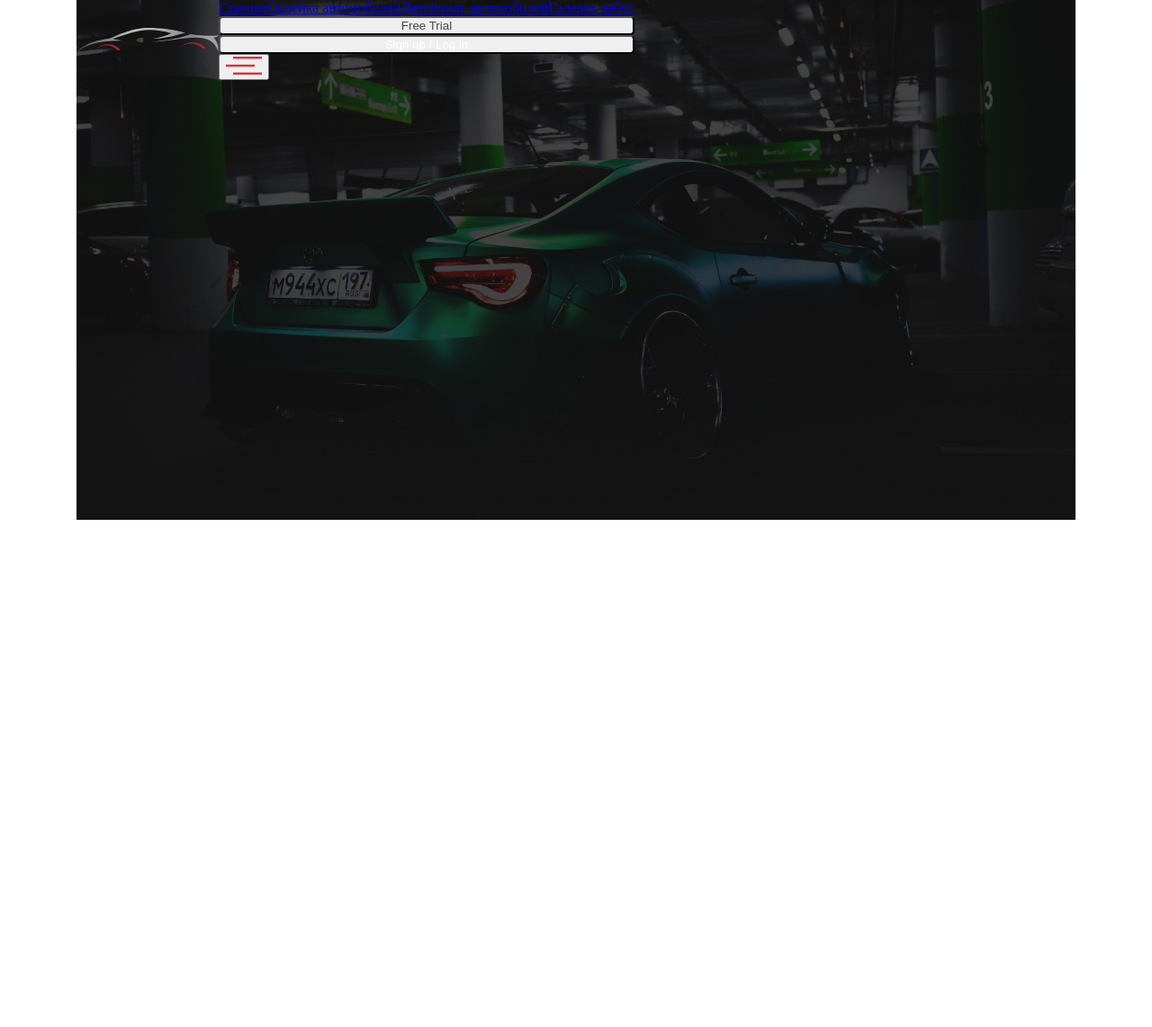
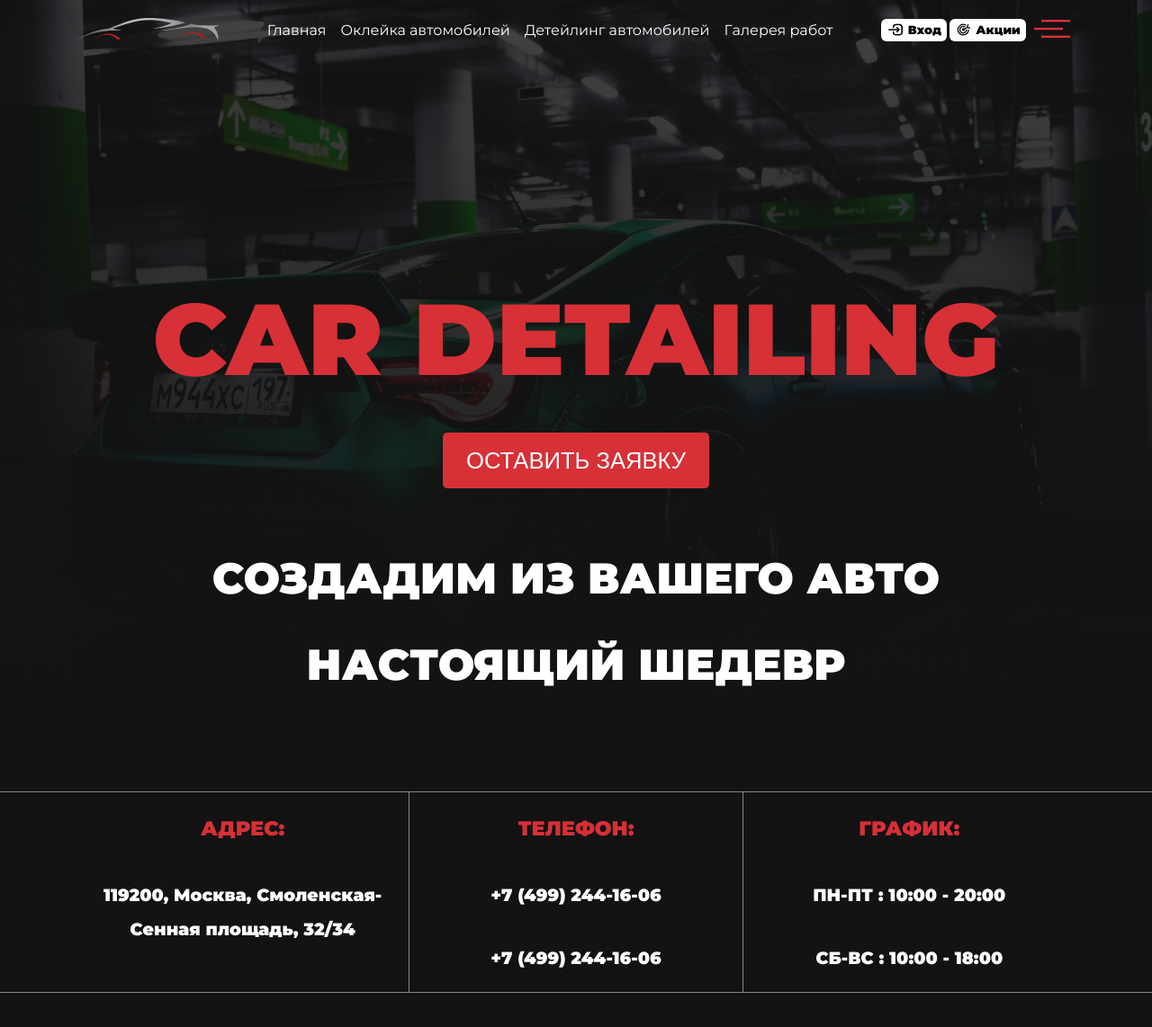
Before and after one commit to inverser-pro/ggr, a Gatsby site: page / in a window 1280 px wide. Shown: the top 1142 px of the page at 90% size. Before the commit the page ends 800 px from the top, so only its background shows below. Built offline with nearby package versions, Linux system fonts and the light colour scheme; Gatsby itself is replaced by a stand-in of ours.

Commit message:
Up index.js, add gsap, icons.svg, start anim

```diff
--- a/package.json
+++ b/package.json
@@ -23,6 +23,7 @@
     "gatsby-source-filesystem": "^5.13.1",
     "gatsby-source-graphql": "^5.13.1",
     "gatsby-transformer-sharp": "^5.13.1",
+    "gsap": "^3.12.7",
     "react": "^18.2.0",
     "react-dom": "^18.2.0"
   }
--- /dev/null
+++ b/src/anim/gsap1920.js
@@ -0,0 +1,41 @@
+import { gsap } from "gsap";
+import { ScrollTrigger } from "gsap/ScrollTrigger";
+import {MotionPathPlugin} from "gsap/MotionPathPlugin";
+
+const anim1920 = (d,s,a)=>{
+    gsap.registerPlugin(ScrollTrigger);
+    gsap.registerPlugin(MotionPathPlugin);  /* register the MotionPath plugin */
+    console.log(document.querySelector('.MP3Bl'));
+    gsap.to('.MPS',{
+        x:'-50%',
+        opacity:0,
+        scrollTrigger:{
+            trigger:'.MP3Bl',
+            start: "-20% 90%", // Начало анимации, когда верхняя часть .MP3Bl достигает центра экрана
+            end: "50% 50%",   // Конец анимации, когда нижняя часть .MP3Bl достигает верхней части экрана
+            scrub: 1, // Плавная анимация при прокрутке
+            // scrub: 1,
+            // pin:true,
+            markers: true, //JFT
+            onEnter:()=>{
+                console.log('onEnter');
+            },
+            onLeave:()=>{
+                console.log('onLeave');
+
+                // gsap.to('.MPBarrels',{
+                //     marginTop:'-103%',
+                //     scrollTrigger:{
+                //         trigger:'.MPSectB3',
+                //         start:"10% 40%",
+                //         end:"40% 20%",
+                //         scrub:1,
+                //         // markers: true,
+                //     },
+                // });
+            },
+        }
+    });
+}
+
+export default anim1920;
--- a/src/components/Container.js
+++ b/src/components/Container.js
@@ -13,8 +13,8 @@ const Container = ({children}) =>{
             <Header
                 handleOverlayMenu={handleOverlayMenu}
             />
-            <div>{children}</div>
         </div>
+        <div>{children}</div>
         {/* <MobMenu
             menuOpen={menuOpen}
             callback={handleOverlayMenu}
--- a/src/components/Header.js
+++ b/src/components/Header.js
@@ -6,32 +6,18 @@ import Nav from "./elements/Nav";
 const Header = ({handleOverlayMenu})=>{
     console.log('HEADER JS');
 
-    return  <div className="container pf z4 fx fsb hTop">
+    return  <div className="container w1 pf z4 fx fsb ac gap2 hTop">
         <Link to="/" className="fx ac mainHref">
             <img className="hTopLogo" loading="lazy" width="158" src="/media/logo.svg" alt="Logo Hype2"/>
         </Link>
-        <div className="fx768 ac">
-
         <Nav
             classes={'dnB1440 headerNav'}
         />
 
         <ButtonsIn
             classes={'dn375'}
+            menu={handleOverlayMenu}
         />
-            <button
-                className="pr"
-                aria-label="Open menu"
-                onClick={handleOverlayMenu}
-                role="button"
-            >
-                <img width="40" loading="lazy" src="/media/tech/btn-menu.svg" alt="Menu Button"/>
-            </button>
-        </div>
-        <div className="pa fullpageStrips">
-            <q className="pa"></q>
-            <div></div>
-        </div>
     </div>;
 }
 
--- a/src/components/elements/ButtonsIn.js
+++ b/src/components/elements/ButtonsIn.js
@@ -1,10 +1,25 @@
 import React from "react";
+import SvgIcon from "./SvgIcon";
 
-const ButtonsIn = ({classes=''})=>{
-    return  <>
-        <button className={`${classes} db btn br w1 MPBtnFree MPBtnFreeBlack`} role="button">Free Trial</button>
-        <button className={`${classes} db btn br w1 cf MPBtnLogin`} role="button">Sign up / Log in</button>
-    </>;
+const ButtonsIn = ({classes='',menu})=>{
+    return  <span className="fx gap">
+        <button className={`${classes} fx ac gap btn br w1 fwb MPBtnFree MPBtnFreeBlack`} role="button">
+            <SvgIcon hash="sigin" width="20"/>
+            Вход
+            </button>
+        <button className={`${classes} fx ac gap btn br w1 fwb MPBtnLogin`} role="button">
+            <SvgIcon hash="action" width="20"/>
+            Акции
+        </button>
+        <button
+            className="pr"
+            aria-label="Open menu"
+            onClick={menu}
+            role="button"
+        >
+            <img width="40" loading="lazy" src="/media/tech/btn-menu.svg" alt="Menu Button"/>
+        </button>
+    </span>;
 }
 
 export default ButtonsIn;
--- a/src/components/elements/Nav.js
+++ b/src/components/elements/Nav.js
@@ -3,15 +3,11 @@ import {Link} from "gatsby"
 
 const Nav = ({classes})=>{
     return <nav className={`mobMenuDiv mobMenuNav ${classes}`}>
-        <ul className="fx fdc">
-            <li>
-                <h3>
-                    <Link to="/">Главная</Link>
-                    <Link to="/car-glue">Оклейка автомобилей</Link>
-                    <Link to="/car-detailing">Детейлинг автомобилей</Link>
-                    <Link to="/our-projects">Галерея работ</Link>
-                </h3>
-            </li>
+        <ul className="fx ac gap1">
+            <li><Link to="/">Главная</Link></li>
+            <li><Link to="/car-glue">Оклейка автомобилей</Link></li>
+            <li><Link to="/car-detailing">Детейлинг автомобилей</Link></li>
+            <li><Link to="/our-projects">Галерея работ</Link></li>
         </ul>
     </nav>
 }
--- /dev/null
+++ b/src/components/elements/SvgIcon.js
@@ -0,0 +1,7 @@
+import React from "react";
+const SvgIcon = ({hash, width=24, class_=''})=>(
+  <svg className={`svg ${class_}`} width={width} height={width}>
+      <use xlinkHref={`/media/i.svg#${hash}`}></use>
+  </svg>
+)
+export default SvgIcon
--- a/src/css/css.css
+++ b/src/css/css.css
@@ -79,10 +79,15 @@ border-spacing: 0;
 body{
     margin: 0;
     padding: 0;
+    font-family: 'Montserrat';
+    background-color: #131313;
+    color:#fff;
+    --red:#D73037;
 }
 
 h1{
     font: bold 2.4rem/3rem 'Montserrat Black','Segoe UI', Tahoma, Geneva, Verdana, sans-serif;
+    line-height: 1;
 }
 
 .pr{position: relative}
@@ -92,9 +97,13 @@ h1{
 .mw1{min-width: 100%}
 .db{display: block}
 .br50{border-radius: 50%;}
-.br{border-radius: 4.36px;}
-.br2{border-radius: 1.86px;}
-.br3\.6{border-radius: 3.6px;}
+.br,.btn{border-radius: 6px;}
+.br2{border-radius: 2px;}
+
+strong,.fwb{
+  font-weight: bold;
+  font-family: 'Montserrat Black';
+}
 
 .fx{display: flex}
 .fw{flex-wrap: wrap}
@@ -109,6 +118,7 @@ h1{
 .gap\.5{gap:.5rem}
 .gap\.8{gap:.8rem}
 .gap1{gap:1rem}
+.gap2{gap:2rem}
 .gap6{gap:6rem}
 .f11a{flex: 1 1 auto;}
 .z-1{z-index: -1;}
@@ -118,7 +128,9 @@ h1{
 .z4{z-index: 4;}
 .z5{z-index: 5;}
 
-.cp{cursor: pointer;}
+.cp,button{cursor: pointer;}
+.lh{line-height: 1;}
+.lh2{line-height: 2;}
 
 .btn{
   color: var(--main-font-color);
@@ -136,3 +148,92 @@ h1{
     max-width: 1110px;
     margin: 0 auto;
 }
+
+.hTop{
+  top:20px;
+}
+
+.mobMenuDiv li a{
+  white-space: nowrap;
+}
+
+/*JFT*/
+.MPSpace{
+  min-height: 150vh;
+  /* background-color: #ccc; */
+}
+/*\JFT*/
+
+a{color:#fff;border:0;text-decoration: none;}
+
+.MPimg{
+  inset:0;
+  &:after{
+    content:'';
+    position: absolute;
+    inset:0;
+    background-image: linear-gradient(0, #131313, transparent);
+  }
+}
+
+button{
+  background-color: unset;
+  border: 0;
+}
+.btn{
+  background-color: #fff;
+  color:#000
+}
+
+.MPS{
+  min-height: 110vh;
+  h1{
+    font-size: min(80vh,7rem);
+    color:var(--red)
+  }
+  span{
+    left:50%;
+    width: 100%;
+    transform: translate(-50%,20.2vh);
+    font-size: max(3vh,3rem);
+  }
+}
+
+.MP3Bl{
+  align-items: stretch;
+  div:not(.MP3BlD,.MP3BlS){
+    flex: 1;
+    padding: 1.2rem 1rem;
+    border: 1px solid #888;
+    border-top:0;
+    border-bottom:0;
+    font-size: 1.2rem;
+    font-family: 'Montserrat Black';
+    &:first-of-type,
+    &:last-of-type{
+      border:none;
+    }
+  }
+  h3{
+    color:var(--red);
+    font-size: 1.4rem;
+  }
+  .MP3BlS{
+    inset: 0 0 auto 0;
+    height:1px;
+    background-color: #888;
+  }
+  .MP3BlS:nth-of-type(2){
+    inset: auto 0 0 0;
+  }
+}
+
+.btn-go{
+  font-size: 1.6rem;
+  line-height: 1.2;
+  padding: 1rem 1.6rem;
+  background-color: var(--red);
+  color:#fff;
+  border-radius: .3rem;
+  margin: 3rem auto 1rem auto;
+}
--- a/src/js/native.js
+++ b/src/js/native.js
@@ -1,4 +1,34 @@
-'use strict';
 (()=>{
-    console.log('hello from native JS');
+    const d=document
+        , ww=window.innerWidth
+    ;
+    function s(e){
+        const r=d.querySelector(e);
+        if(!r){
+            return d.createElement('div')
+        }
+        return r
+    };
+    function a(e){
+        const r=d.querySelectorAll(e);
+        if(!r.length){
+            return [d.createElement('div')];
+        }
+        return r
+    };
+
+    if(ww>1280){// 1920
+        const t=setTimeout(()=>{
+            Promise.all([
+                import(
+                  /* webpackChunkName: "1920" */
+                  `../anim/gsap1920`
+                )
+              ]).then(function (modules) {
+                  if(modules[0])modules[0]?.default(d,s,a)
+              });
+            clearTimeout(t)
+        },201)
+    }
+
 })()
--- a/src/pages/index.js
+++ b/src/pages/index.js
@@ -1,7 +1,7 @@
 import * as React from "react"
 import { StaticImage } from "gatsby-plugin-image";
 import BaseSeo from "../components/BasicSeo"
-import Container from '../components/Container.js'
+import Container from '../components/Container'
 
 const IndexPage = () => {
   return (
@@ -15,8 +15,39 @@ const IndexPage = () => {
           alt="beenve"
           loading="lazy"
           placeholder="blurred"
-          className="pr"
+          className="pa z-1 MPimg"
         />
+        <div className="MPS fx fdc ac jc">
+          <div className="pr">
+            <h1>CAR DETAILING</h1>
+            <span className="pa fx fdc tc cf lh2">
+              <strong>СОЗДАДИМ ИЗ ВАШЕГО АВТО</strong>
+              <strong>НАСТОЯЩИЙ ШЕДЕВР</strong>
+            </span>
+          </div>
+          <button className="btn-go">ОСТАВИТЬ ЗАЯВКУ</button>
+        </div>
+        <div className="pr MP3Bl">
+          <div className="pa MP3BlS"></div>
+          <div className="pa MP3BlS"></div>
+          <div className="container fx fsb MP3BlD">
+            <div className="fx ac fdc gap2 tc lh2">
+              <h3>АДРЕС:</h3>
+              <span>119200, Москва, Смоленская-Сенная площадь, 32/34</span>
+            </div>
+            <div className="fx ac fdc gap2 tc lh2">
+              <h3>ТЕЛЕФОН:</h3>
+              <span><a href="tel:+7-499-244-16-06">+7 (499) 244-16-06</a></span>
+              <span><a href="tel:+7-499-244-16-06">+7 (499) 244-16-06</a></span>
+            </div>
+            <div className="fx ac fdc gap2 tc lh2">
+              <h3>ГРАФИК:</h3>
+              <span>ПН-ПТ : 10:00 - 20:00</span>
+              <span>СБ-ВС : 10:00 - 18:00</span>
+            </div>
+          </div>
+        </div>
+        <div className="MPSpace"></div>
       </Container>
     </>
   )
```
Also changed, not shown: static/media/i.svg (added). Lines whose indentation alone changed are shown as unchanged.
